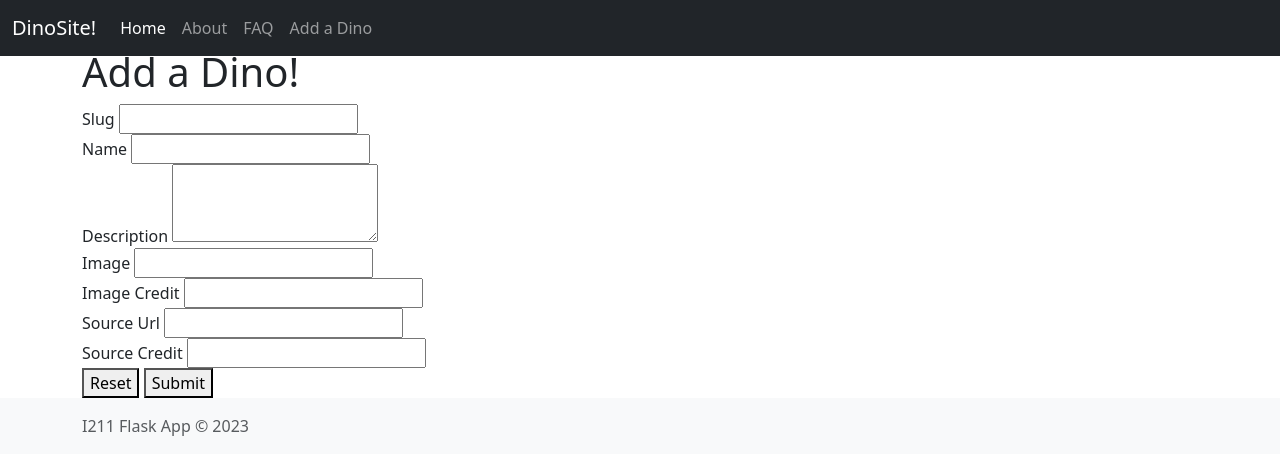
After one commit to bottsryli/i211_lectures_sp23, a Flask app: page /add-dino in a window 1280 px wide. The commit adds this page. Shown: the top 475 px of the page. Run offline with Flask 2, Linux system fonts and the light colour scheme.

Commit message:
add-dino-helper was added

```diff
--- a/app.py
+++ b/app.py
@@ -1,23 +1,39 @@
-from flask import Flask, render_template, url_for
+from flask import Flask, render_template, url_for, request, redirect
 import csv
 
 app = Flask(__name__)
 
 DINO_PATH = app.root_path + '/dinosaurs.csv'
 FAQ_PATH = app.root_path + '/faq.csv'
+DINO_KEYS = ['slug', 'name', 'description', 'image', 'image-credit', 'source-url', 'source-credit']
 
 
 def get_dinos():
-    with open(DINO_PATH, 'r') as csvfile:
-        data = csv.DictReader(csvfile)
-        dinosaurs = {row['slug']:{'name':row['name'], 'description':row['description'], 'image':row['image'], 'image-credit':row['image-credit'], 'source-url':row['source-url'], 'source-credit':row['source-credit']} for row in data}
-
+    try:
+        with open(DINO_PATH, 'r') as csvfile:
+            data = csv.DictReader(csvfile)
+            dinosaurs = {}
+            for dino in data:
+                dinosaurs[dino['slug']] = dino
+    except Exception as e:
+        print(e)
     return dinosaurs
 # with open('dinosaurs.csv', 'r') as csvfile:
 #     data = csv.DictReader(csvfile)
 #     dinosaurs = {row['slug']:{'name':row['name'], 'description':row['description'],
 # 'image':row['image'], 'image-credit':row['image-credit'], 'source-url':row['source-url'],
 # 'source-credit':row['source-credit']} for row in data}
+
+def set_dinos(dinosaurs):
+    try:
+        with open(DINO_PATH, mode='w', newline='') as csv_file:
+            writer = csv.DictWriter(csv_file, fieldnames=DINO_KEYS)
+            writer.writeheader()
+            for dino in dinosaurs.values():
+                writer.writerow(dino)
+    except Exception as err:
+        print(err)
+
 
 # @app.route('/')
 # def index():
@@ -49,3 +65,28 @@ def about():
 def faq():
     faq = get_faq()
     return render_template('faq.html', faq_list=faq)
+
+@app.route('/add-dino', methods = ['GET', 'POST'])
+def add_dino():
+    if request.method == 'POST':
+    #grab te user data from POST
+        in_slug = request.form['slug']
+        in_description = request.form['description']
+        in_name = request.form['name']
+        in_image = request.form['image']
+        in_image_credit= request.form['image-credit']
+        in_source_url = request.form['source-url']
+        in_source_credit = request.form['source-credit']
+    #process the data
+    #create a new directory with the new dinosaur data in it
+        new_dino = {'slug':in_slug, 'name':in_name, 'description':in_description, 'image':in_image, 'image-credit':in_image_credit, 'source-url':in_source_url, 'source-credit':in_source_credit}
+
+        #grab the existing dinosaur data and add new dino
+        dinosaurs=get_dinos()
+        dinosaurs[in_slug] = new_dino
+
+        set_dinos(dinosaurs)
+
+        # return redirect(url_for('index'))
+    else:
+        return render_template('add-dino.html')
--- /dev/null
+++ b/templates/add-dino.html
@@ -0,0 +1,42 @@
+{% extends 'base.html' %}
+
+{% block title %}Add a Dino {% endblock %}
+
+{% block content %}
+<h1 class="mt-5">Add a Dino!</h1>
+
+<form action="{{ url_for('add_dino') }}" method="POST" name="add_dino_form" >
+    <div>
+        <label for="slug">Slug</label>
+        <input type="text" id="slug" name="slug" size="20">
+    </div>
+    <div>
+        <label for="name">Name</label>
+        <input type="text" id="name" name="name" size="20">
+    </div>
+    <div>
+        <label for="description">Description</label>
+        <textarea id="description" name="desription" rows="3" cols="20"></textarea>
+    </div>
+    <div>
+        <label for="image">Image</label>
+        <input type="text" id="image" name="image" size="20">
+    </div>
+    <div>
+        <label for="image-credit">Image Credit</label>
+        <input type="text" id="image-credit" name="image-credit" size="20">
+    </div>
+    <div>
+        <label for="source-url">Source Url</label>
+        <input type="text" id="source-url" name="source-url" size="20">
+    </div>
+    <div>
+        <label for="source-credit">Source Credit</label>
+        <input type="text" id="source-credit" name="source-credit" size="20">
+    </div>
+    <div>
+    <button type="reset" value="Reset">Reset</button>
+    <button type="submit" value="Submit">Submit</button>
+</div>
+</form>
+{% endblock %}
--- a/templates/base.html
+++ b/templates/base.html
@@ -38,6 +38,9 @@
                 <li class="nav-item">
                     <a class="nav-link" href="{{ url_for('faq') }}">FAQ</a>
                 </li>
+                <li class="nav-item">
+                  <a class="nav-link" href="{{ url_for('add_dino') }}">Add a Dino</a>
+              </li>
               </ul>
             </div>
           </div>
```
Also changed, not shown: static/images/chris.jpg (added), templates/dino.html (line endings or trailing spaces).
